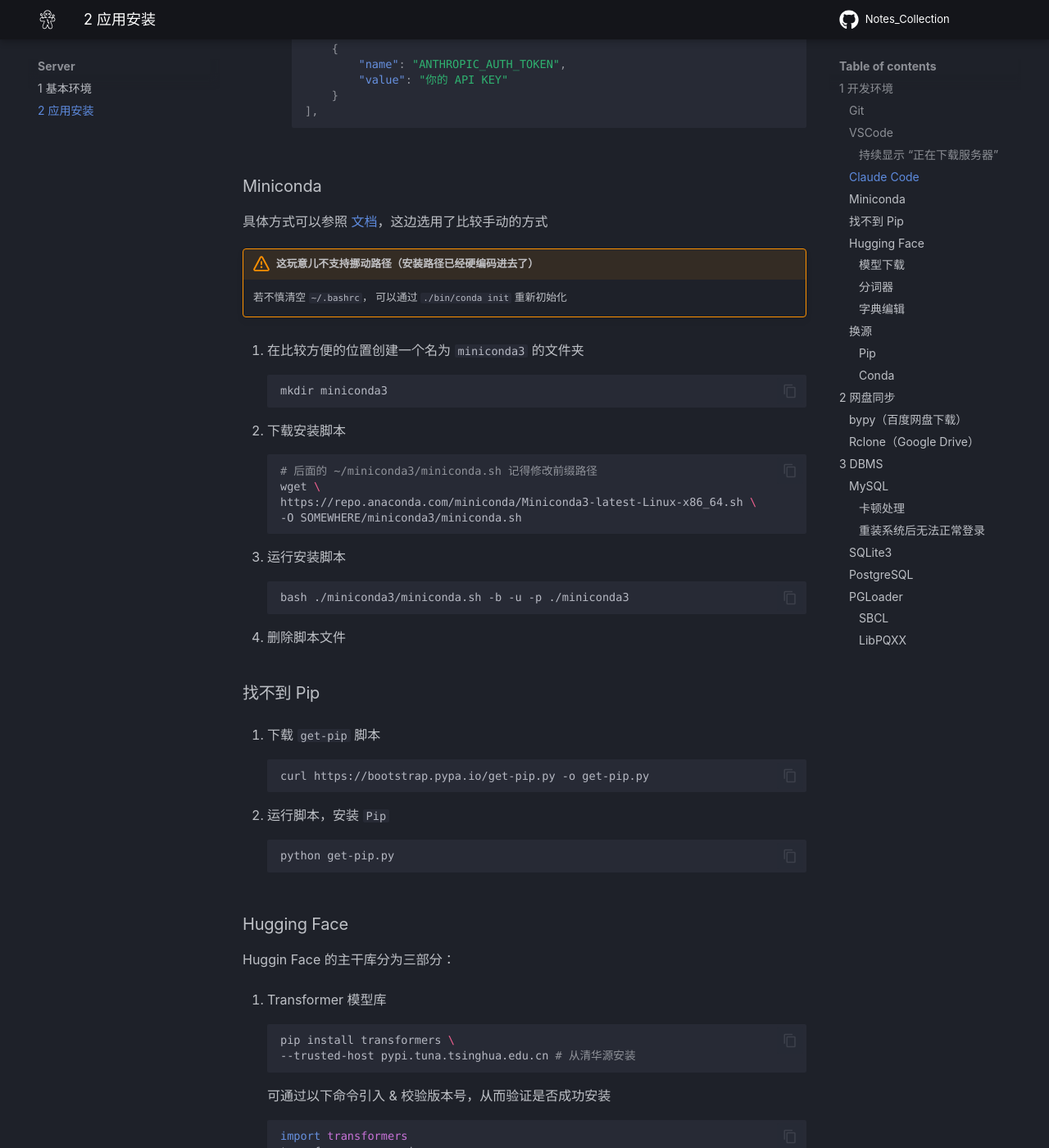
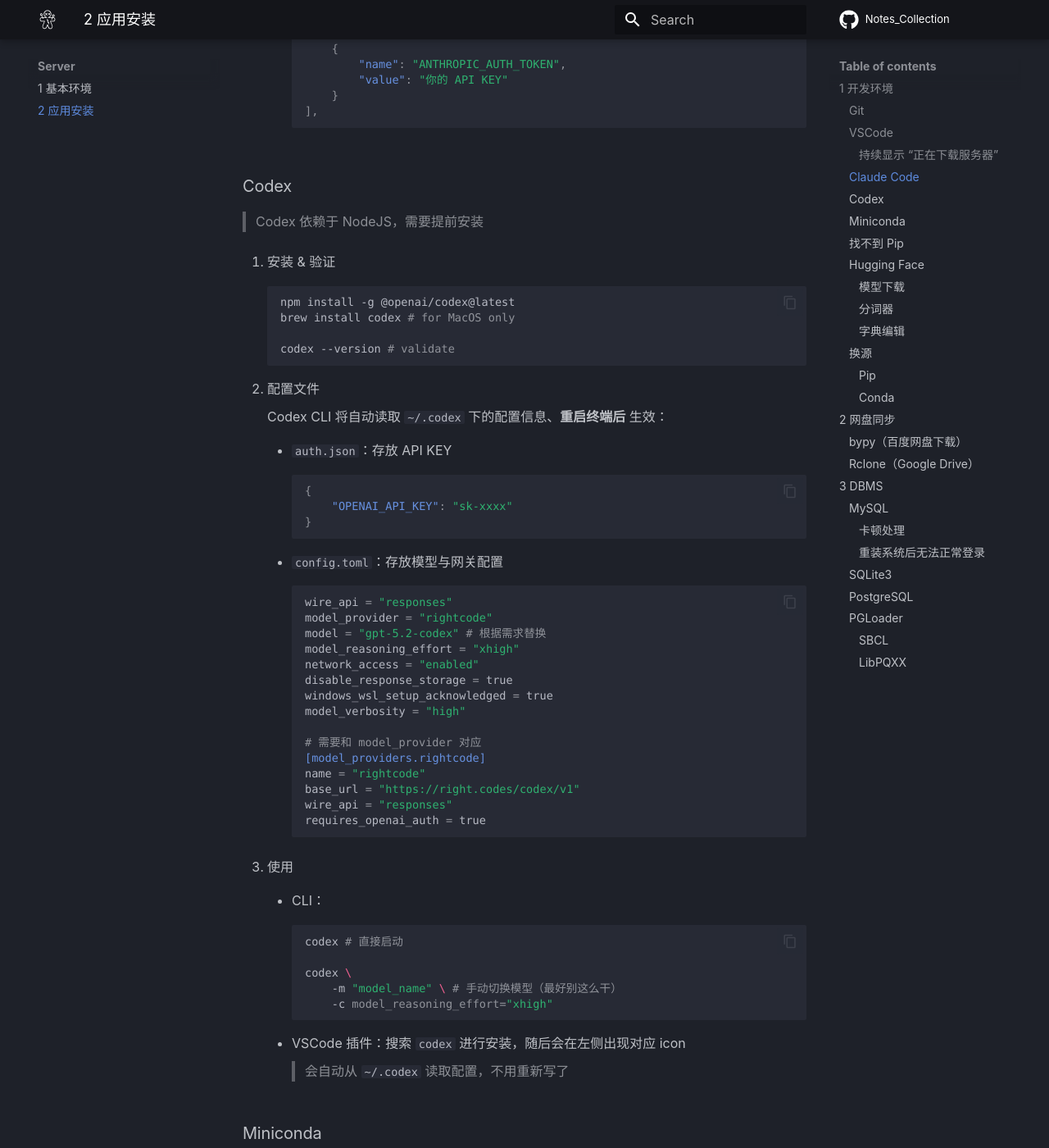
Before and after one commit to triplepiers/Notes_Collection, an MkDocs documentation site: the page built from docs/Nulling/Server/Install_Apps.md, in a window 1280 px wide and 1400 px high, scrolled down 2600 px. Shown: the whole window at 82% size. Built offline with MkDocs 1.6.1 and Material for MkDocs 9.7.7, drawn with Linux system fonts in a browser that asks for light colours; comment, search, counter and statistics services are not loaded.

Commit message:
add: - "Searching" for en & zh - Config for Codex

````diff
--- a/docs/Nulling/Server/Install_Apps.md
+++ b/docs/Nulling/Server/Install_Apps.md
@@ -108,6 +108,67 @@
             }
         ],
         ```
+
+### Codex
+> Codex 依赖于 NodeJS，需要提前安装
+
+1. 安装 & 验证
+
+    ```bash
+    npm install -g @openai/codex@latest
+    brew install codex # for MacOS only
+
+    codex --version # validate
+    ```
+
+2. 配置文件
+
+    Codex CLI 将自动读取 `~/.codex` 下的配置信息、**重启终端后** 生效：
+
+    - `auth.json`：存放 API KEY
+
+        ```json
+        {
+            "OPENAI_API_KEY": "sk-xxxx"
+        }
+        ```
+
+    - `config.toml`：存放模型与网关配置
+
+        ```toml
+        wire_api = "responses"
+        model_provider = "rightcode"
+        model = "gpt-5.2-codex" # 根据需求替换
+        model_reasoning_effort = "xhigh"
+        network_access = "enabled"
+        disable_response_storage = true
+        windows_wsl_setup_acknowledged = true
+        model_verbosity = "high"
+
+        # 需要和 model_provider 对应
+        [model_providers.rightcode]
+        name = "rightcode"
+        base_url = "https://right.codes/codex/v1"
+        wire_api = "responses"
+        requires_openai_auth = true
+        ```
+
+3. 使用
+
+    - CLI：
+
+        ```bash
+        codex # 直接启动
+
+        codex \
+            -m "model_name" \ # 手动切换模型（最好别这么干）
+            -c model_reasoning_effort="xhigh"
+        ```
+
+    - VSCode 插件：搜索 `codex` 进行安装，随后会在左侧出现对应 icon
+
+        > 会自动从 `~/.codex` 读取配置，不用重新写了
+
 
 ### Miniconda
 
--- a/mkdocs.yml
+++ b/mkdocs.yml
@@ -43,6 +43,9 @@
       ignore_languages:
         - mermaid
         - markdown
+  - search:
+      lang: ['zh', 'en']
+      min_search_length: 3
 markdown_extensions:
   - md_in_html
   - pymdownx.highlight:
````
